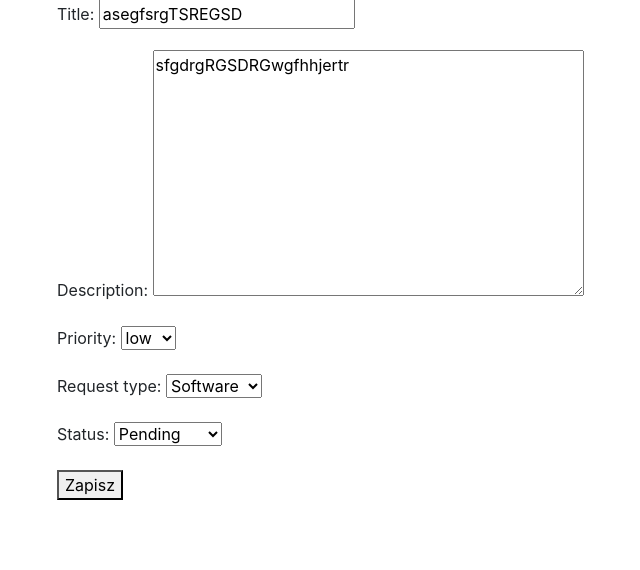
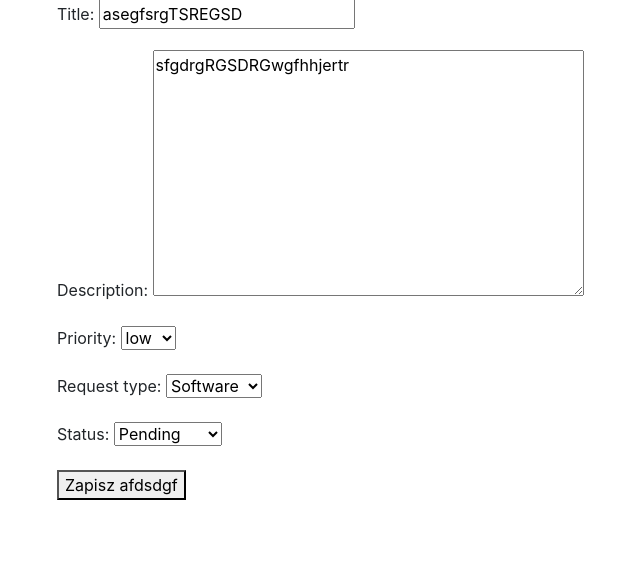
Before and after one commit to KIX-p/Helpdeskapp, a Django app: a page that uses helpdeskapp/templates/helpdeskapp/tickets/ticket_edit.html in a window 1280 px wide. Shown: the part 87-657 px from the top of the page, without its empty margins (48-688 px from the left). Run offline with Django 4.2, Linux system fonts and the light colour scheme; a user stored in the database is signed in; data comes from the database, SQL or seed files in the repository; both versions use the stored data as it was after the commit; some libraries are stand-ins or nearby versions.

Commit message:
Update form submit button label

```diff
--- a/helpdeskapp/templates/helpdeskapp/tickets/ticket_edit.html
+++ b/helpdeskapp/templates/helpdeskapp/tickets/ticket_edit.html
@@ -5,6 +5,6 @@
   <form action = "" method="POST">
     {% csrf_token %}
     {{ form.as_p }}
-    <button type="submit">Zapisz</button>
+    <button type="submit">Zapisz afdsdgf</button>
   </form>
 {% endblock %}
--- a/helpdeskapp/views.py
+++ b/helpdeskapp/views.py
@@ -23,7 +23,6 @@ def user_login(request):
         if form.is_valid():
             cd = form.cleaned_data
             user = authenticate(username=cd['username'], password=cd['password'])
-
             if user is not None:
                 if user.is_active:
                     login(request, user)
```
Also changed, not shown: db.sqlite3.
